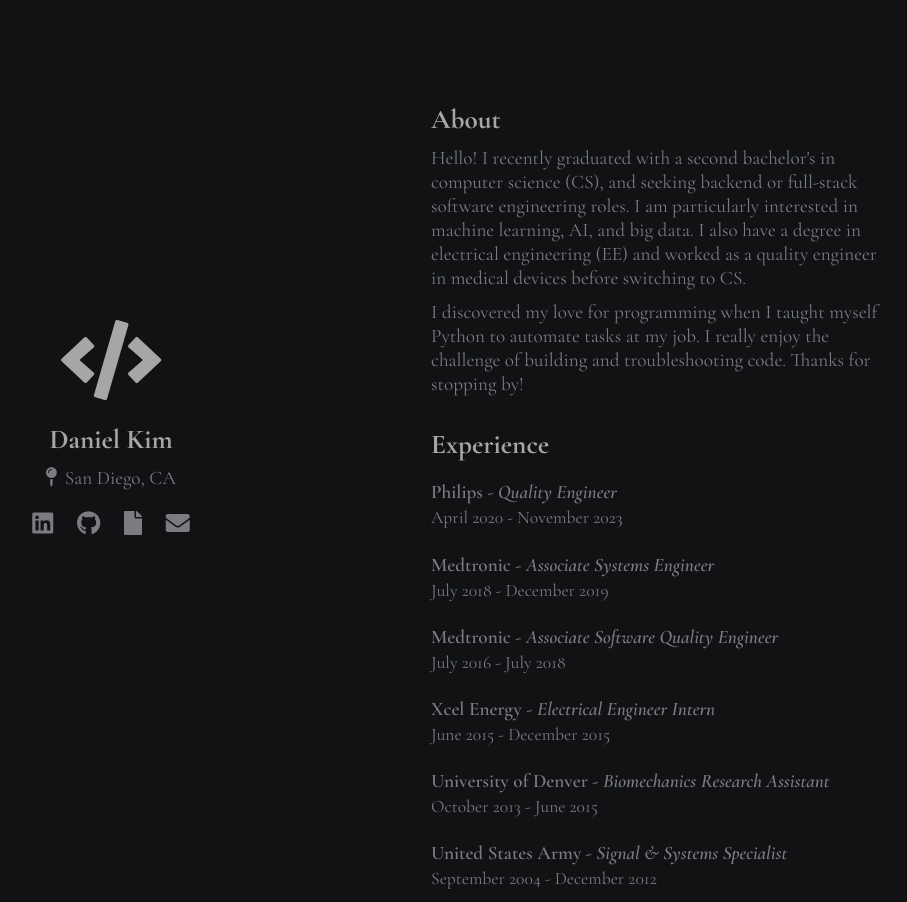
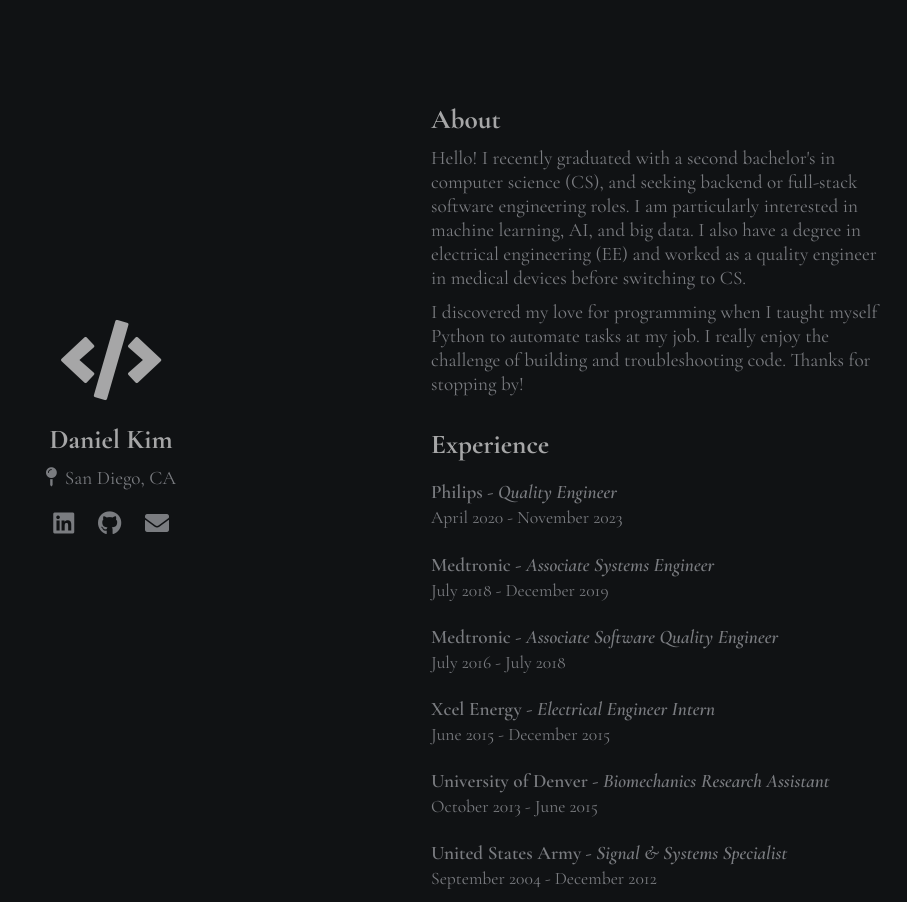
Before and after one commit to danielkimGH/danielkimGH.github.io, a plain HTML site: page index.html in a window 1280 px wide. Shown: the top 902 px of the page, without its empty margins (209-1116 px from the left). Drawn offline with nearby package versions, Linux system fonts and the light colour scheme.

Commit message:
Removed resume and resume link

```diff
--- a/index.html
+++ b/index.html
@@ -23,7 +23,6 @@
         <p></p>
         <a href="https://www.linkedin.com/in/kimdanielj/" target="_blank"><i class="fab fa-linkedin"></i></a>
         <a href="https://github.com/danielkimGH" target="_blank"><i class="fab fa-github"></i></a>
-        <a href="assets/DK_Resume.pdf" target="_blank"><i class="fas fa-file"></i></a>
         <a href="mailto:kimdanieljung@gmail.com"><i class="fas fa-envelope"></i></a>
     </div>
 
```
Also changed, not shown: 1 other file.
